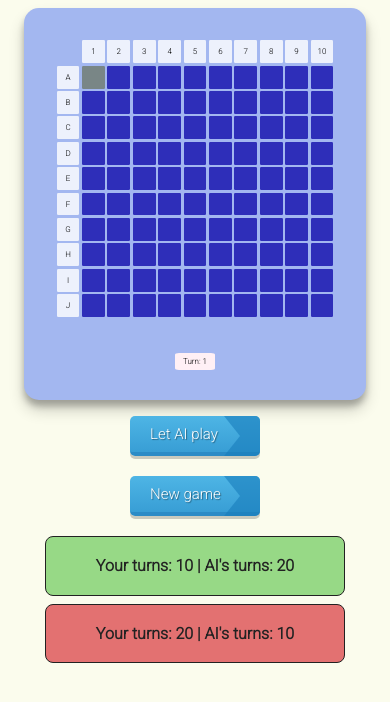
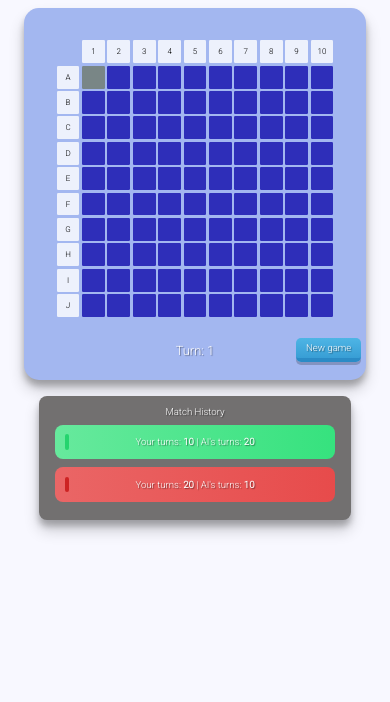
Before and after one commit to xuj1210/battleship-montecarlo, a plain HTML site: page src/index.html in a window 390 px wide. Both pictures are taken after a click on the element "12". Drawn offline with Linux system fonts and the light colour scheme.

Commit message:
improved ui, responsiveness

```diff
--- a/src/index.html
+++ b/src/index.html
@@ -15,13 +15,13 @@
     }
 
     body {
-      background: rgb(251, 252, 237);
+      background: #f8f8ff;
     }
 
     #game-wrapper {
 
       text-align: center;
-      padding-bottom: 2em;
+
       background-color: rgb(163, 183, 240);
       border-radius: 15px;
       box-shadow: 0 10px 15px rgb(0 0 0 / 19%), 0 6px 6px rgb(0 0 0 / 23%);
@@ -70,41 +70,42 @@
       border: none;
     }
 
+    #game-bar {
+      display: flex;
+      justify-content: space-around;
+      /* padding: 0.5em 0.5em; */
+    }
+
+    #buttons-balance {
+      visibility: hidden;
+
+    }
+
+    /* #button-bar {
+      padding-right: 3%;
+    } */
+
+    #start-ai {
+      visibility: hidden;
+    }
+
     .counter {
       position: relative;
       border-radius: 10%;
-      font-weight: 400;
-      background: lavenderblush;
-      padding: 0.5em 1em 0.5em 1em;
-      margin: 1em;
+      font-weight: 500;
+      font-size: 1.4em;
+
+      padding: 0.5em 0.5em 1.5em 0.5em;
+
+
+      color: #fbfbfb;
+      text-shadow: 1px 1px 1px rgba(0, 0, 0, .4);
+
 
       z-index: 1000;
     }
 
-    @media (max-width: 699px) {
-      .board-container {
-        grid-template-columns: repeat(11, 6vw);
-        grid-template-rows: repeat(11, 6vw);
-      }
 
-      .board-item {
-        font-size: 0.5em;
-      }
-
-      .counter {
-        font-size: 0.5em;
-      }
-    }
-
-    @media (min-width: 700px) and (max-width: 1149px) {
-      .board-item {
-        font-size: 1em;
-      }
-
-      .counter {
-        font-size: 1em;
-      }
-    }
 
 
 
@@ -139,8 +140,7 @@
     }
 
     button {
-      width: 130px;
-      height: 40px;
+
       background: linear-gradient(to bottom, #4eb5e5 0%, #389ed5 100%);
       /* W3C */
       border: none;
@@ -151,16 +151,18 @@
       /* font-weight: 600; */
       /* font-family: 'Open Sans', sans-serif; */
       text-shadow: 1px 1px 1px rgba(0, 0, 0, .4);
-      font-size: 15px;
-      text-align: left;
-      text-indent: 5px;
+      font-size: 1em;
+      text-align: center;
+      /* text-indent: 5px; */
       box-shadow: 0px 3px 0px 0px rgba(0, 0, 0, .2);
       cursor: pointer;
 
       /* Just for presentation */
-      display: block;
-      margin: 0 auto;
-      margin-bottom: 20px;
+      /* display: block; */
+      /* margin: 0 0.1em; */
+      /* margin-bottom: 20px; */
+      /* padding-right: 2.2em;
+      z-index: 10; */
     }
 
     button:active {
@@ -168,7 +170,7 @@
       top: 1px;
     }
 
-    button:after {
+    /* button:after {
       content: "";
       width: 0;
       height: 0;
@@ -182,43 +184,10 @@
       right: 0;
       top: 0;
       border-radius: 0 5px 5px 0;
-    }
+      z-index: 0;
+    } */
 
-    /* Button pointing left */
 
-    button.back {
-      text-align: right;
-      padding-right: 12px;
-      box-sizing: border-box;
-    }
-
-    button.back:after {
-      content: "";
-      width: 0;
-      height: 0;
-      display: block;
-      border-top: 20px solid #187dbc;
-      border-bottom: 20px solid #187dbc;
-      border-right: 16px solid transparent;
-      border-left: 20px solid #187dbc;
-      position: absolute;
-      opacity: 0.6;
-      left: 0;
-      top: 0;
-      border-radius: 5px 0 0 5px;
-    }
-
-    /* Single buttons */
-
-    button.site {
-      width: 40px;
-      text-align: center;
-      text-indent: 0;
-    }
-
-    button.site:after {
-      display: none;
-    }
 
 
 
@@ -227,23 +196,117 @@
       text-align: center;
     }
 
+    #match-history {
+      width: 38.5vw;
+      margin-left: auto;
+      margin-right: auto;
+      background-color: rgb(114, 112, 112);
+      border-radius: 8px;
+      padding-top: 1em;
+      padding-bottom: 1em;
+      color: #fbfbfb;
+      text-shadow: 1px 1px 1px rgba(0, 0, 0, .4);
+      font-size: 1.2em;
+      box-shadow: 0 10px 15px rgb(0 0 0 / 19%), 0 6px 6px rgb(0 0 0 / 23%);
+    }
+
+
+
     .match {
+      position: relative;
       display: flex;
-      flex-direction: column;
       list-style: none;
       font-family: Quicksand, sans-serif;
-      font-weight: 700;
+      /* font-weight: 700; */
       line-height: 1.6;
       background: white;
-      margin: 0.5rem 10% 0.5rem 10%;
+      margin: 0.5rem 5% 0.5rem 5%;
       padding-top: 1em;
       padding-bottom: 1em;
       border-radius: 8px;
-      color: #222;
-      font-size: 1rem;
-      border: #222 1px solid;
-      text-align: center;
+      color: #fbfbfb;
+      text-shadow: 1px 1px 1px rgba(0, 0, 0, .4);
+      font-size: 1em;
+      /* border: #222 1px solid; */
+      justify-content: center;
+      /* text-shadow: none; */
+    }
 
+    .decorative-line {
+      position: absolute;
+      width: 4px;
+      height: 1.6em;
+      left: 10px;
+      border-radius: 2px;
+      opacity: 0.9;
+    }
+
+    .line-won {
+      /* background-color: #a5f3c5; */
+      background-color: #1ed269;
+    }
+
+    .line-lost {
+      background-color: #ca1c1c;
+    }
+
+    @media (max-width: 699px) {
+      #board-bar {
+        padding-bottom: 0.2em;
+      }
+      .board-container {
+        grid-template-columns: repeat(11, 6vw);
+        grid-template-rows: repeat(11, 6vw);
+      }
+
+      .board-item {
+        font-size: 0.5em;
+      }
+
+      .game-item {
+        font-size: 0;
+      }
+
+      #game-bar {
+        padding-bottom: 0.2em;
+      }
+
+      .counter {
+        font-size: 0.8em;
+      }
+
+      #match-history {
+        width: 80vw;
+        font-size: 0.6em;
+      }
+
+      button {
+        font-size: 0.6em;
+      }
+
+    }
+
+    @media (min-width: 700px) and (max-width: 1149px) {
+      .board-item {
+        font-size: 1em;
+      }
+
+      .counter {
+        font-size: 1em;
+      }
+
+      .game-item {
+        font-size: 0;
+      }
+
+      #match-history {
+        width: 50vw;
+        font-size: 0.8em;
+      }
+
+      button {
+        font-size: 0.7em;
+      }
     }
   </style>
 </head>
@@ -256,19 +319,33 @@
       <!-- <div class="board-container" id="internal-board"></div> -->
       <dispanv id="aggregate-board" class="board-container"></span>
     </div>
-    <span class="counter">Turn:
-      <span id="turn-count">0</span>
-    </span>
+    <div id="game-bar">
+      <div id="buttons-balance">
+        <button>New game</button>
+        <button>Let AI play</button>
+      </div>
+      <div class="counter">Turn:
+        <span id="turn-count">0</span>
+      </div>
+      <div id="button-bar">
+        <button id="start-ai">Let AI play</button>
+        <button id="new-game">New game</button>
+      </div>
+
+    </div>
+
 
   </div>
 
   <div id="stats">
 
     <!-- <button id="reset">Reset</button> -->
-    <button id='start-ai'>Let AI play</button>
-    <button id="new-game">New game</button>
-    <div>
-      <list id="match-history"></list>
+    <!-- <button id='start-ai'>Let AI play</button> -->
+
+
+    <div id="match-history">
+      <div style="margin-bottom: 0.8em">Match History</div>
+      <list id="matches"></list>
     </div>
 
   </div>
--- a/src/index.js
+++ b/src/index.js
@@ -4,11 +4,14 @@ let hidden = document.getElementById('internal-board');
 // let status = document.getElementById('game-status');
 let turnCount = document.getElementById('turn-count');
 let resetBtn = document.getElementById('reset');
-let startAIBtn = document.getElementById('start-ai');
+// let startAIBtn = document.getElementById('start-ai');
 let aggregateBoard = document.getElementById('aggregate-board');
-let statsBar = document.getElementById('stats');
-let matchHistory = document.getElementById('match-history');
+let gameBar = document.getElementById('game-bar');
+let matchHistory = document.getElementById('matches');
 let newGameBtn = document.getElementById('new-game');
+let gameWrapper = document.getElementById('game-wrapper');
+let buttonBar = document.getElementById('button-bar');
+let balanceButtons = document.getElementById('buttons-balance');
 
 const numTiles = 100 + 21; // 21 for extra spaces for legends
 const DEFAULT = 0;
@@ -140,9 +143,12 @@ let placeShip = (length, board, secondSub, saveLocations, locationArr) => {
   }
 }
 
+let numTurns;
+
 let initBoard = (board) => {
   board.internal.length = 0;
   board.visible.length = 0;
+  numTurns = 0;
   for (let i = 0; i < numTiles; ++i) {
     board.internal.push(DEFAULT);
     board.visible.push(DEFAULT);
@@ -187,6 +193,10 @@ let handleWin = () => {
     tiles[i].removeEventListener('click', handleMove);
     tiles[i].style.cursor = 'default'
   }
+  if (!aiPlayed) {
+    startAIBtn.style.visibility = 'initial';
+  }
+
 }
 
 let checkDestroy = (ship) => {
@@ -268,6 +278,8 @@ let handleMove = (event) => {
   }
 
   turnCount.innerText = +turnCount.innerText + 1;
+  ++numTurns;
+
 
 }
 
@@ -877,6 +889,7 @@ let resetBoard = (board) => {
     board.visible[i * COLUMNS] = String.fromCharCode(64 + i);
   }
   turnCount.innerText = 0;
+  numTurns = 0;
   won = false;
   shipHits = {
     carrier: { hits: 0, sunk: false },
@@ -901,35 +914,51 @@ let aiTurns;
 
 //   // let savePlayer = document.createElement('span');
 //   // savePlayer.innerText = `Your amount of turns: ${playerTurns}`;
-//   // statsBar.appendChild(savePlayer);
+
 
 // }
 
+let aiPlayed = false;
+
+let startAIBtn = document.getElementById('start-ai');
+// startAIBtn.innerText = 'Let AI play';
+// startAIBtn.id = 'start-ai';
 startAIBtn.onclick = async () => {
+  startAIBtn.style.visibility = 'hidden';
+  newGameBtn.style.visibility = 'hidden';
+  aiPlayed = true;
   if (!won) {
     return;
   }
-  playerTurns = turnCount.innerText;
+  playerTurns = numTurns;
   resetBoard(boardState);
 
   aggregateBoard.style.display = 'grid';
   await aiMoves();
-  aiTurns = turnCount.innerText;
+  aiTurns = numTurns;
   // let saveAI = document.createElement('span');
   // saveAI.innerText = `AI's amount of turns: ${aiTurns}`;
-  // statsBar.appendChild(saveAI);
+
+  newGameBtn.style.visibility = 'initial';
   displayMatch(playerTurns, aiTurns);
 }
+
+const WON_MATCH = 'linear-gradient(90deg, #67e99d, #36e27e)';
+let LOST_MATCH = 'linear-gradient(90deg, #ea6666, #e74b4b)';
 
 let displayMatch = (playerCount, aiCount) => {
   let matchCard = document.createElement('li');
   matchCard.classList.add('match');
-  matchCard.innerHTML = `<div>Your turns: ${playerCount} | AI's turns: ${aiCount}</div>`;
+  let decorLineType;
+  console.log('player:', playerCount, 'ai:', aiCount);
   if (playerCount <= aiCount) {
-    matchCard.style.background = '#97d986';
+    matchCard.style.background = WON_MATCH;
+    decorLineType = 'won';
   } else {
-    matchCard.style.background = '#e37171';
+    matchCard.style.background = LOST_MATCH;
+    decorLineType = 'lost';
   }
+  matchCard.innerHTML = `<div class="decorative-line line-${decorLineType}"></div><div>Your turns: <b>${playerCount}</b> | AI's turns: <b>${aiCount}</b></div>`;
   matchHistory.appendChild(matchCard);
 }
 
@@ -959,10 +988,16 @@ let newGame = (game) => {
 }
 
 newGameBtn.onclick = () => {
-  won = true;
+  aiPlayed = false;
   aggregateBoard.style.display = 'none';
   newGame(boardState);
 }
 
 displayMatch(10, 20);
 displayMatch(20, 10);
+
+document.addEventListener('keydown', (event) => {
+  if (event.altKey && event.key === '1') {
+    clickAll();
+  }
+});
```
